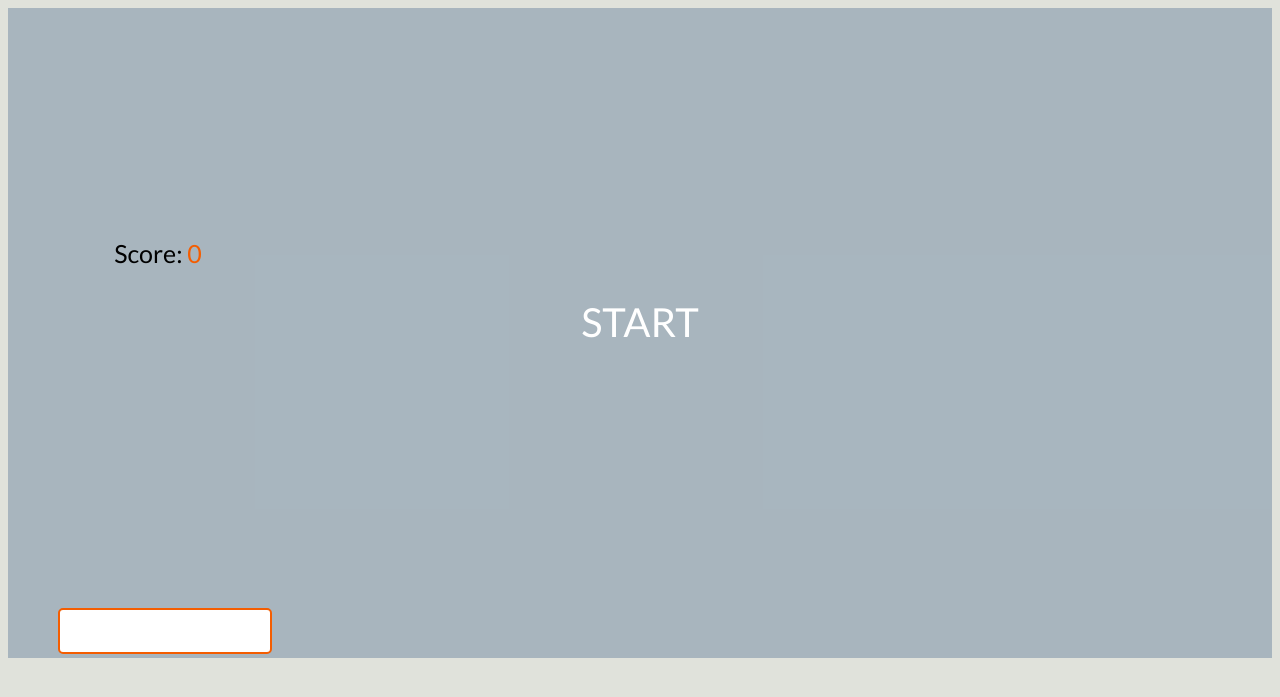
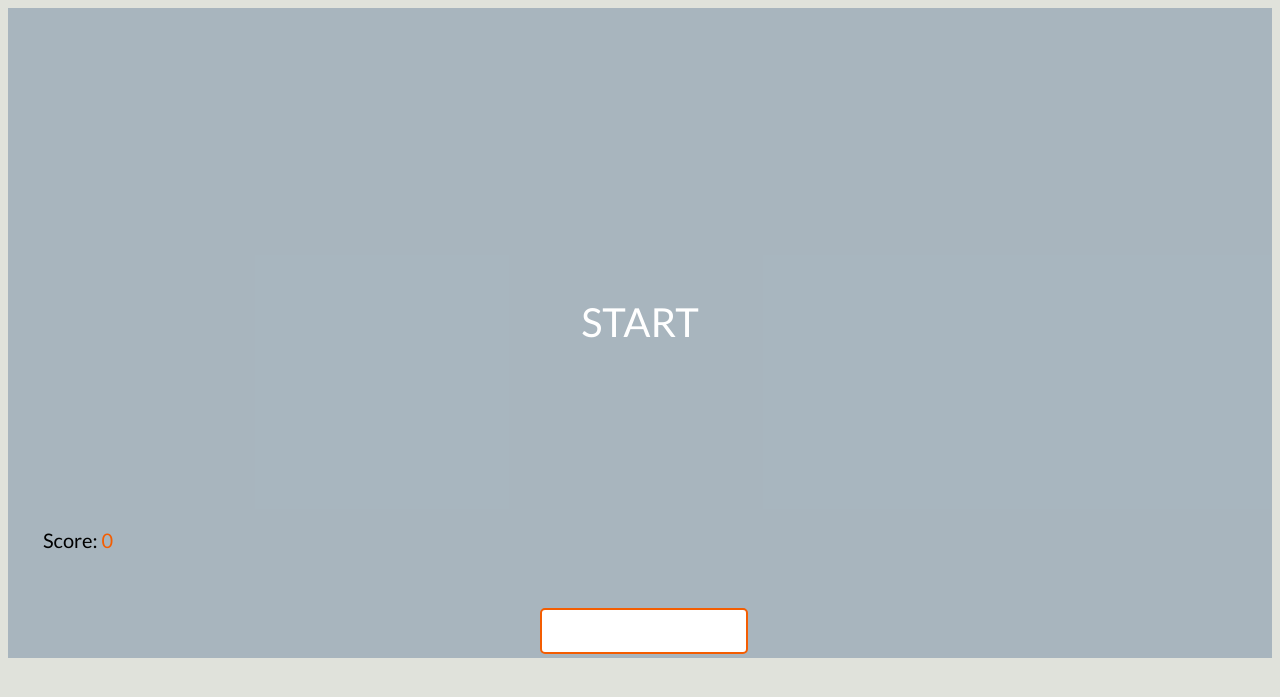
Before and after one commit to olikirkness/WDI_PROJECT_1, a PHP site: page / in a window 1280 px wide. Shown: the top 697 px of the page. Run offline with PHP 8.4, Linux system fonts and the light colour scheme; some libraries are stand-ins or nearby versions.

Commit message:
improved styling

```diff
--- a/css/style.css
+++ b/css/style.css
@@ -21,6 +21,7 @@ main{
   width: 100%;
   height: 100%;
   margin: 0 auto;
+  text-align: center;
 }
 
 .cover{
@@ -36,7 +37,8 @@ main{
 input{
   float:left;
   background-color: white;
-  margin: 600px 0 auto 50px;
+  margin-top: 600px;
+  margin-left: -100px;
   position: absolute;
   z-index: 2;
   height: 40px;
@@ -44,10 +46,11 @@ input{
   border: 2px solid #F45D01;
   border-radius: 5px;
   outline: none;
-  padding-left: 8px;
+
   font-size: 25px;
   font-family: 'Lato', sans-serif;
   color: #F45D01;
+  text-align: center;
 }
 
 
@@ -85,11 +88,11 @@ p{
   z-index: 2;
   font-family: 'Lato', sans-serif;
   color: black;
-  margin-top: 230px;
-  width: 200px;
+  margin-top: 520px;
+  width: 100px;
   text-align: center;
-  margin-left: 50px;
-  font-size: 25px;
+  margin-left: 20px;
+  font-size: 20px;
 
 }
 
--- a/index.html
+++ b/index.html
@@ -14,17 +14,13 @@
   <link rel="stylesheet" href="css/style.css">
 </head>
 <body>
-  <header>
 
-  </header>
 
   <main>
     <p>Score: <span class = "score">0</span></p>
 
 
     <input type="text" name="" class="input" onkeypress="return wordGame.submitText(event)" >
-    <!-- <div class="cover">
-</div> -->
 
       <div class="space">
         <div class="cover">
@@ -37,13 +33,7 @@
         <div class="base"></div>
       </div>
 
-
-    <!-- <button type="button" name="button" class="startBtn">START</button> -->
-
   </main>
-  <footer>
-  </footer>
-
 
 </body>
 </html>
--- a/js/app.js
+++ b/js/app.js
@@ -91,7 +91,7 @@ wordGame.randomTime = function(){
   //interval can be anything between 1000 and 30000
   this.interval = Math.floor(Math.random()*2000+1000);
   //the X axis position of the blocks can vary from 0 to 350
-  this.$positionX = Math.floor(Math.random()*350);
+  this.$positionX = Math.floor(Math.random()*($(window).width()-150));
 
   //timer uses the generated value for interval to intermittently introduce a new block
   this.timer = setTimeout(function () {
@@ -123,9 +123,8 @@ wordGame.createBlock = function(){
     this.easy.splice(this.$easyIndex, 1);
     this.usedWordArray.push(this.$currentEasyWord.toUpperCase());
     this.$blockWord = this.usedWordArray[this.usedWordArray.length-1];
-    this.$block.css({'left': this.$positionX+'px', 'background-color': '#F7CB15'}).html(`${this.$blockWord}`).animate({'margin-top': '660px'},this.speed);
+    this.$block.css({'left': this.$positionX+'px', 'background-color': '#F7CB15'}).html(`${this.$blockWord}`).animate({'margin-top': `${$(window).height()}`},this.speed);
     return;
-
 
   }
   // else if(this.bonus.length >15){
@@ -158,7 +157,7 @@ wordGame.createBlock = function(){
       wordGame.medium.splice(wordGame.$mediumIndex, 1);
       wordGame.usedWordArray.push(wordGame.$currentMedWord.toUpperCase());
       wordGame.$blockWord = wordGame.usedWordArray[wordGame.usedWordArray.length-1];
-      wordGame.$block.css({'left': wordGame.$positionX+'px', 'background-color': '#878E88'}).html(`${wordGame.$blockWord}`).animate({'margin-top': '640px'},wordGame.speed);
+      wordGame.$block.css({'left': wordGame.$positionX+'px', 'background-color': '#878E88'}).html(`${wordGame.$blockWord}`).animate({'margin-top': `${$(window).height()}`},wordGame.speed);
 
       return;
 
@@ -178,7 +177,7 @@ wordGame.createBlock = function(){
       wordGame.hard.splice(wordGame.$hardIndex, 1);
       wordGame.usedWordArray.push(wordGame.$currentHardWord.toUpperCase());
       wordGame.$blockWord = wordGame.usedWordArray[wordGame.usedWordArray.length-1];
-      wordGame.$block.css({'left': wordGame.$positionX+'px', 'background-color': '#F45D01'}).html(`${wordGame.$blockWord}`).animate({'margin-top': '640px'},wordGame.speed);
+      wordGame.$block.css({'left': wordGame.$positionX+'px', 'background-color': '#F45D01'}).html(`${wordGame.$blockWord}`).animate({'margin-top': `${$(window).height()}`},wordGame.speed);
       console.log(wordGame.usedWordArray);
       return;
 
@@ -197,7 +196,7 @@ wordGame.positionCheck = function(){
   this.check = setInterval(function(){
     if($('.block').length === 0){
       clearInterval(this.check);
-    }else if ($('.block').offset().top >= 540){
+    }else if ($('.block').offset().top >= `${$(window).height()-100}`){
       $(`.block`).remove();
       wordGame.end();
     }
```
